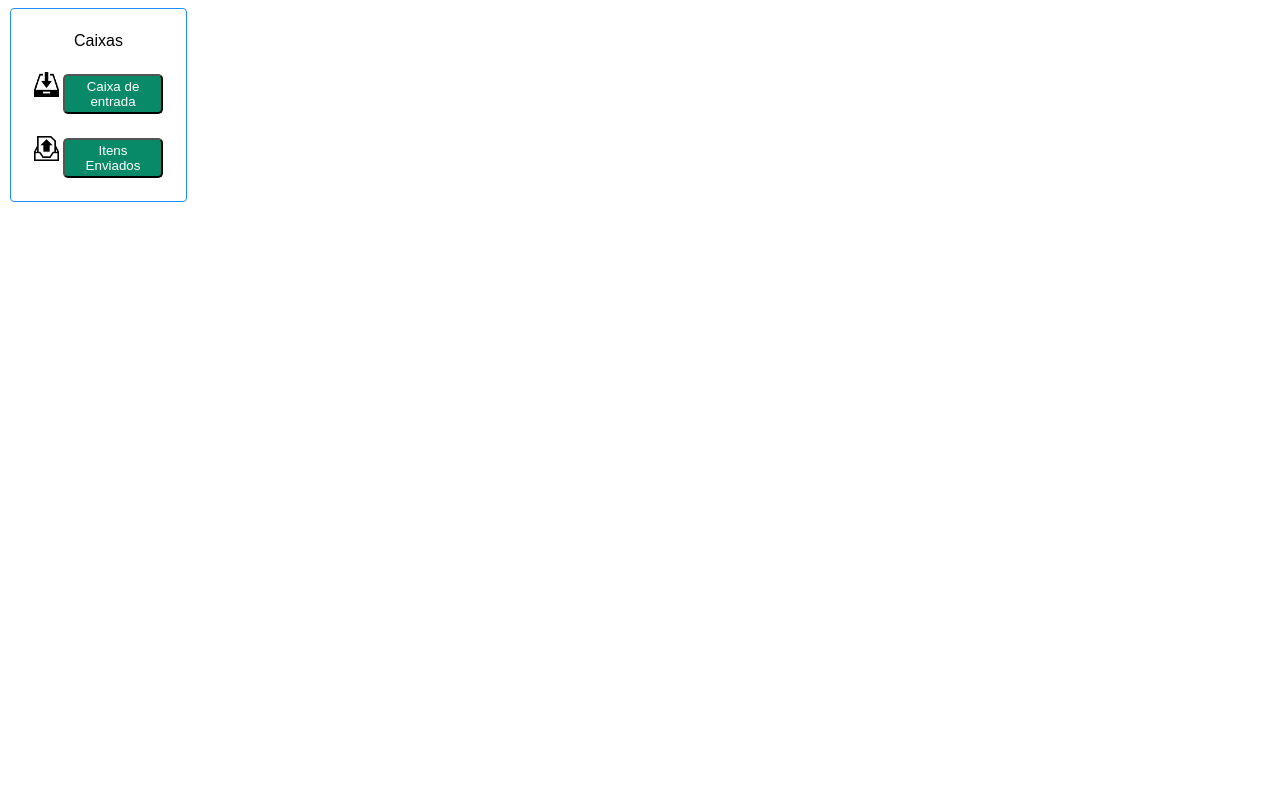
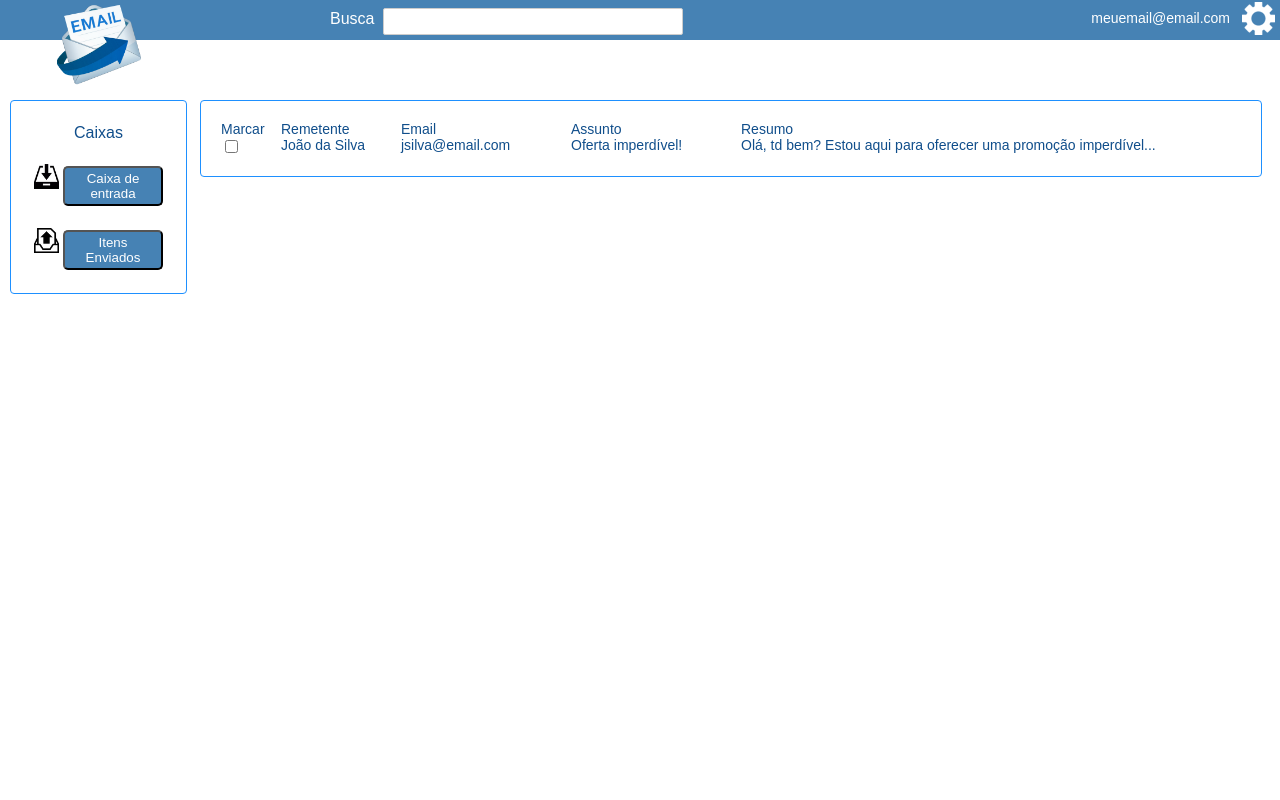
Before and after one commit to rvarjao/PUCPR_WEB, a PHP site: page /paginas/caixas.html in a window 1280 px wide. Run offline with PHP 8.4, Linux system fonts and the light colour scheme.

Commit message:
Atualização
Mudança em caixas

```diff
--- a/css/estiloCaixas.css
+++ b/css/estiloCaixas.css
@@ -1,8 +1,10 @@
 body {
 	font-family: arial;
+	margin: 0px;
 }
 
 #tbCaixas {
+	color: #104E8B;
 	border-color: #1E90FF;
 	border-width: 1px;
 	border-style: solid;
@@ -10,10 +12,11 @@ body {
 	border-radius: 4px;
 	position: absolute;
 	left: 10px;
+	top: 100px;
 }
 
 #tbCaixas button {
-	background-color: #088A68;
+	background-color: #4682B4;
 	width: 100px;
 	height: 40px;
 	border-radius: 5px;
@@ -29,3 +32,124 @@ body {
 #tdCaixas {
 	text-align: center;
 }
+
+#topo {
+	position: absolute;
+	margin-top: 0px;
+	padding-top: 0px;
+	width: 100%;
+	height: 40px;
+	background: #4682B4;
+}
+
+#tabTopo {
+	color: white;
+	font-size: 13px;
+	margin-left: 55px;
+}
+
+#imLogo {
+	background-repeat: no-repeat;
+	background-size: contain;
+	background-image: url(../imagens/image.png);
+	width: 221px;
+	height: 83px;
+}
+
+#lBusca {
+	position: absolute;
+	top:10px;
+	left: 330px;
+	color: white;
+	font-family: arial;
+}
+
+#inpBusca {
+	vertical-align: top;
+}
+
+#tBusca {
+	width: 300px;
+	font-family: arial;
+	border-color: #CCC;
+	border-width: 1px;
+	border-style: solid;
+	padding-top: 5px;
+	padding-bottom: 5px;
+	padding-right: 20px;
+	padding-left: 20px;
+	border-radius: 2px;
+	margin-top: 5px;
+	margin-left: 100px;
+
+}
+
+#lEmail {
+	position: absolute;
+	top:10px;
+	right: 50px;
+	color: white;
+	font-family: arial;
+	font-size: 14px;
+}
+
+#imConf {
+	position: absolute;
+	top: 2px;
+	right: 5px;
+}
+
+#caixAberta {
+	color: #104E8B;
+	border-color: #1E90FF;
+	border-width: 1px;
+	border-style: solid;
+	padding: 20px;
+	border-radius: 4px;
+	position: absolute;
+	left: 200px;
+	top: 100px;
+}
+
+.colMarcar{
+	position: relative;
+	float: left;
+	width: 40px;
+	font-size: 14px;
+}
+
+.colRemetente {
+	position: relative;
+	float: left;
+	margin-left: 20px;
+	width: 100px;
+	font-size: 14px;
+}
+
+.colEmail {
+	position: relative;
+	float: left;
+	margin-left: 20px;
+	width: 150px;
+	font-size: 14px;
+}
+
+.colAssunto {
+	position: relative;
+	float: left;
+	margin-left: 20px;
+	width: 150px;
+	font-size: 14px;
+}
+
+.colResumo {
+	position: relative;
+	float: left;
+	margin-left: 20px;
+	width: 500px;
+	font-size: 14px;
+}
+
+.Linha {
+	clear: left;
+}
--- a/paginas/caixas.html
+++ b/paginas/caixas.html
@@ -12,6 +12,20 @@
 	</head>
 
 	<body>
+		<div id="topo">
+
+			<table id="tabTopo">
+				<tr>
+					<td id="imLogo"></td>
+					<td id="inpBusca"><input type="text" name="tBusca" id="tBusca"></td>
+				</tr>
+			</table>
+
+			<label id="lBusca">Busca</label>
+			<div id="lEmail">meuemail@email.com</div>
+			<div id="imConf"><a href=""><img src="../imagens/trans/simbolo-interface-de-engrenagem-para-a-configuracao_318-614665.png"></a></div>
+
+		</div>
 
 		<table id="tbCaixas">
 			<tr>
@@ -31,5 +45,22 @@
 				<div id="lista"></div>
 			</tr>
 		</table>
+		<div id="caixAberta">
+			<div class="Linha">
+				<div class="colMarcar">Marcar</div>
+				<div class="colRemetente">Remetente</div>
+				<div class="colEmail">Email</div>
+				<div class="colAssunto">Assunto</div>
+				<div class="colResumo">Resumo</div>
+			</div>
+
+			<div class="Linha">
+				<div class="colMarcar"><input type="checkbox" name=""></div>
+				<div class="colRemetente">João da Silva</div>
+				<div class="colEmail">jsilva@email.com</div>
+				<div class="colAssunto">Oferta imperdível!</div>
+				<div class="colResumo">Olá, td bem? Estou aqui para oferecer uma promoção imperdível...</div>
+			</div>
+		</div>
 	</body>
 </html>
```
Also changed, not shown: imagens/image.png (added), imagens/simbolo-interface-de-engrenagem-para-a-configuracao_318-61466.jpg (added), imagens/trans/simbolo-interface-de-engrenagem-para-a-configuracao_318-61466.png (added), imagens/trans/simbolo-interface-de-engrenagem-para-a-configuracao_318-614662.png (added), imagens/trans/simbolo-interface-de-engrenagem-para-a-configuracao_318-614663.png (added), imagens/trans/simbolo-interface-de-engrenagem-para-a-configuracao_318-614664.png (added), imagens/trans/simbolo-interface-de-engrenagem-para-a-configuracao_318-614665.png (added), 1 other file.
